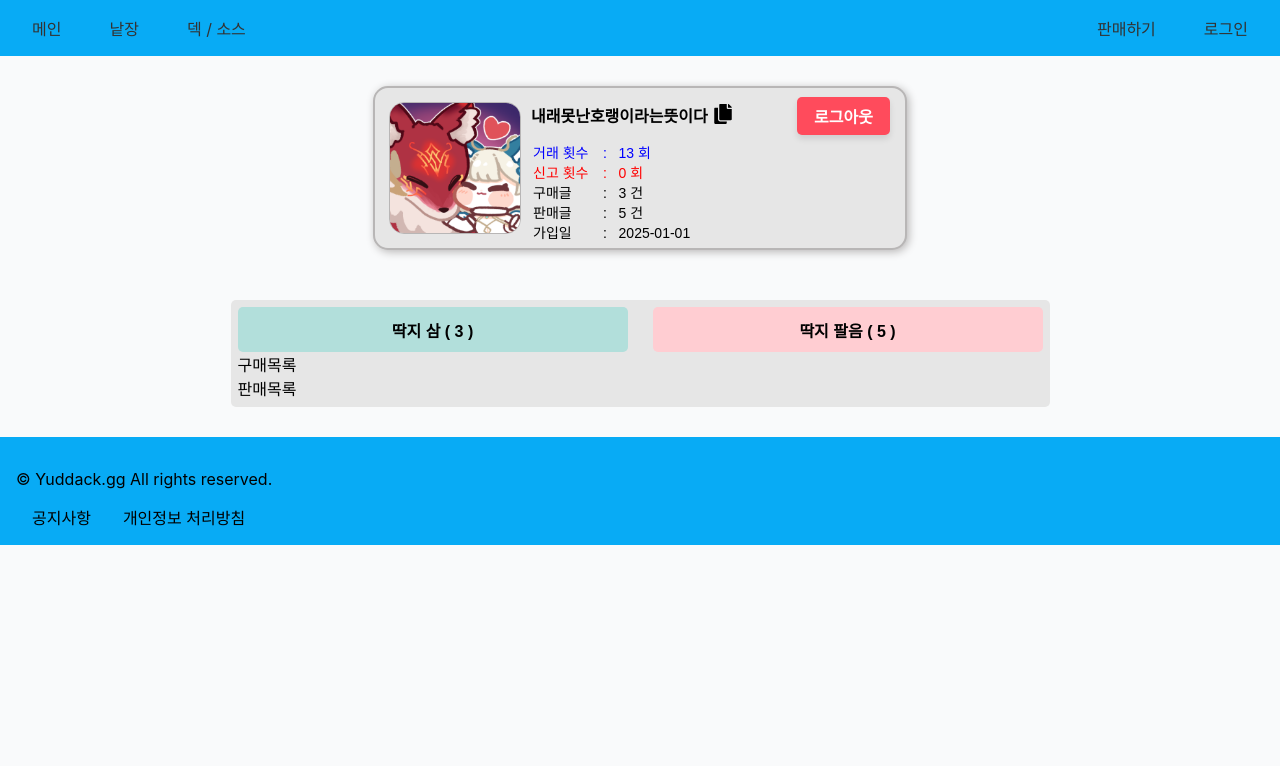
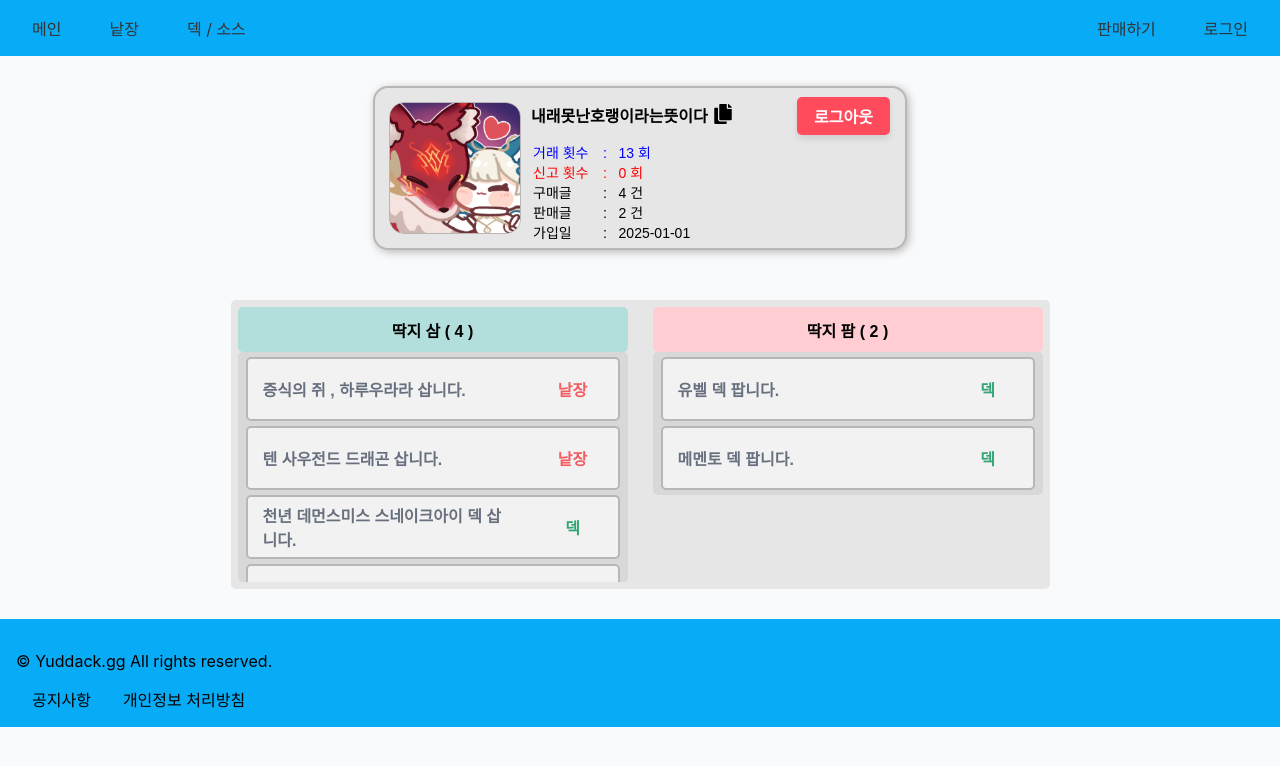
Before and after one commit to dlrdyd97/yuddack.gg_front, a React (Create React App) app: page /mypage/profile in a window 1280 px wide. Shown: the top 766 px of the page. Built offline with nearby package versions, Linux system fonts and the light colour scheme.

Commit message:
feat : "trade 컴포넌트 추가"

```diff
--- /dev/null
+++ b/src/pages/mypage/MyTrade.js
@@ -0,0 +1,21 @@
+import React from "react";
+import "../../styles/components/profile/MyTrade.css";
+
+const Mytrade = ({ trade, userInfo, setUserInfo }) => {
+  return (
+    <>
+      <div className="trade-box">
+        <div className="trade-title">{trade.title}</div>
+        <div className="trade-option">
+          {trade.option === "single" ? (
+            <div className="trade-option-single">낱장</div>
+          ) : (
+            <div className="trade-option-deck">덱</div>
+          )}
+        </div>
+      </div>
+    </>
+  );
+};
+
+export default Mytrade;
--- a/src/pages/mypage/Profile.js
+++ b/src/pages/mypage/Profile.js
@@ -1,6 +1,9 @@
 import MyProfile from "./MyProfile";
 import "../../styles/components/profile/Profile.css";
 import { useState } from "react";
+import MyTrade from "./MyTrade";
+import PurchaseBox from "./PurchaseBox";
+import SaleBox from "./SaleBox";
 
 function Profile() {
   const [userInfo, setUserInfo] = useState({
@@ -9,24 +12,91 @@ function Profile() {
     join: "2025-01-01",
     trade_count: 13,
     report_count: 0,
-    purchase_posts: 3,
-    sale_posts: 5,
+    purchase_posts: 4, // DB에서 작업 가능
+    sale_posts: 2, // DB에서 작업 가능
     profile_picture: `${process.env.PUBLIC_URL}/images/WildSoul.png`,
+
+    trade: [
+      {
+        id: 1,
+        title: "증식의 쥐 , 하루우라라 삽니다.",
+        content: "",
+        option: "single",
+        trade_type: "purchase",
+      },
+      {
+        id: 2,
+        title: "텐 사우전드 드래곤 삽니다.",
+        content: "",
+        option: "single",
+        trade_type: "purchase",
+      },
+      {
+        id: 3,
+        title: "천년 데먼스미스 스네이크아이 덱 삽니다.",
+        content: "",
+        option: "deck",
+        trade_type: "purchase",
+      },
+      {
+        id: 4,
+        title: "스타더스트 드래곤 삽니다.",
+        content: "",
+        option: "single",
+        trade_type: "purchase",
+      },
+      {
+        id: 5,
+        title: "유벨 덱 팝니다.",
+        content: "",
+        option: "deck",
+        trade_type: "sale",
+      },
+      {
+        id: 6,
+        title: "메멘토 덱 팝니다.",
+        content: "",
+        option: "deck",
+        trade_type: "sale",
+      },
+    ],
   });
 
   return (
     <>
       <div className="profile-main">
         <MyProfile userInfo={userInfo} setUserInfo={setUserInfo} />
-
         <div className="profile-post-box">
-          <div className="profile-post-head">
-            <div className="profile-purchase">딱지 삼 ( 3 )</div>
-            <div className="profile-sale">딱지 팔음 ( 5 )</div>
+          <div className="profile-trade-box">
+            <PurchaseBox userInfo={userInfo} />
+            <div className="scroll-box">
+              {userInfo.trade
+                .filter((tradeItem) => tradeItem.trade_type === "purchase") // "purchase"인 항목만 필터링
+                .map((tradeItem) => (
+                  <MyTrade
+                    key={tradeItem.id}
+                    trade={tradeItem}
+                    userInfo={userInfo}
+                    setUserInfo={setUserInfo}
+                  />
+                ))}
+            </div>
           </div>
-
-          <div>구매목록</div>
-          <div>판매목록</div>
+          <div className="profile-trade-box">
+            <SaleBox userInfo={userInfo} />
+            <div className="scroll-box">
+              {userInfo.trade
+                .filter((tradeItem) => tradeItem.trade_type === "sale") // "sale"인 항목만 필터링
+                .map((tradeItem) => (
+                  <MyTrade
+                    key={tradeItem.id}
+                    trade={tradeItem}
+                    userInfo={userInfo}
+                    setUserInfo={setUserInfo}
+                  />
+                ))}
+            </div>
+          </div>
         </div>
       </div>
     </>
--- /dev/null
+++ b/src/pages/mypage/PurchaseBox.js
@@ -0,0 +1,11 @@
+import React from "react";
+
+const PurchaseBox = ({ userInfo }) => {
+  return (
+    <div className="profile-purchase">
+      딱지 삼 ( {userInfo.purchase_posts} )
+    </div>
+  );
+};
+
+export default PurchaseBox;
--- /dev/null
+++ b/src/pages/mypage/SaleBox.js
@@ -0,0 +1,7 @@
+import React from "react";
+
+const SaleBox = ({ userInfo }) => {
+  return <div className="profile-sale">딱지 팜 ( {userInfo.sale_posts} )</div>;
+};
+
+export default SaleBox;
--- /dev/null
+++ b/src/styles/components/profile/MyTrade.css
@@ -0,0 +1,47 @@
+.trade-box{
+    display: flex;                /* 내부 요소 정렬을 위한 flexbox */
+    align-items: center;
+
+    width: 370px;
+    height: 60px;
+    border: 2px solid #b8b6b6;
+    border-radius: 5px;
+    background-color: #F2F2F2;
+    margin: 0 auto;
+    margin-top: 5px;
+    margin-bottom: 5px;
+}
+
+.trade-box:hover {
+    background-color: #D9E4E9; /* 호버 시 배경색 변경 */
+    border-color: #A1A1A1;     /* 호버 시 테두리 색 변경 */
+}
+
+.trade-title{
+    width: 250px;
+    text-align: left;
+    font-weight: 600;
+    color: rgb(104, 112, 127);
+    display: -webkit-box;
+    -webkit-box-orient: vertical; /* 세로로 정렬 */
+    -webkit-line-clamp: 2;        /* 2줄까지만 보여주고, 나머지는 ...으로 숨김 */
+    overflow: hidden;             /* 넘치는 텍스트 숨김 */
+    text-overflow: ellipsis;      /* ...으로 표시 */
+    margin-left: 15px;
+}
+
+
+.trade-option{
+    margin-left: 35px;
+    width: 50px;
+    text-align: center;
+    font-weight: 600;
+}
+
+.trade-option-single{
+    color: rgb(242, 94, 98);
+}
+
+.trade-option-deck{
+    color: rgb(51, 164, 116);
+}
--- a/src/styles/components/profile/Profile.css
+++ b/src/styles/components/profile/Profile.css
@@ -7,7 +7,7 @@
 
 .profile-post-box{
   display: flex;
-  flex-direction: column; /* 세로로 배치 */
+  justify-content: space-between; /* 좌우 배치 */
   width: 805px;
   padding: 7px;
   border-radius: 5px;
@@ -16,9 +16,8 @@
   background-color: #E6E6E6;
 }
 
-.profile-post-head {
-  display: flex;
-  justify-content: space-between; /* 좌우 배치 */
+.profile-trade-box{
+  text-align: center;
 }
 
 .profile-purchase{
@@ -31,7 +30,6 @@
   border-radius: 5px;
   background-color: #B2DFDB; /* 파스텔 민트 */
   font-weight: 600;
-  margin-right: 10px;
 }
 
 .profile-sale{
@@ -44,5 +42,33 @@
   border-radius: 5px;
   background-color: #FFCDD2; /* 파스텔 핑크 */
   font-weight: 600;
-  margin-left: 10px;
 }
+
+.scroll-box {
+  width: 390px;         /* Box width */
+  min-height: 20px;
+  max-height: 230px;        /* Box height */
+
+  overflow-y: scroll;     /* Vertical scroll */
+  overflow-x: hidden;   /* Hide horizontal scroll */
+  background-color: #D8D8D8; /* Background color */
+  border-radius: 5px;
+}
+
+.scroll-box::-webkit-scrollbar {
+  width: 8px;          /* Scrollbar width */
+}
+
+.scroll-box::-webkit-scrollbar-thumb {
+  background: #6E6E6E;    /* Scrollbar thumb color */
+  border-radius: 2px; /* Rounded scrollbar */
+}
+
+.scroll-box::-webkit-scrollbar-thumb:hover {
+  background: #555;    /* Thumb hover color */
+}
+
+.scroll-box::-webkit-scrollbar-track {
+  background: #A4A4A4; /* Scrollbar track (background) color */
+  border-radius: 2px;  /* Rounded track */
+}
```
Also changed, not shown: src/pages/mypage/MySale.js (added, +14 -0 lines).
